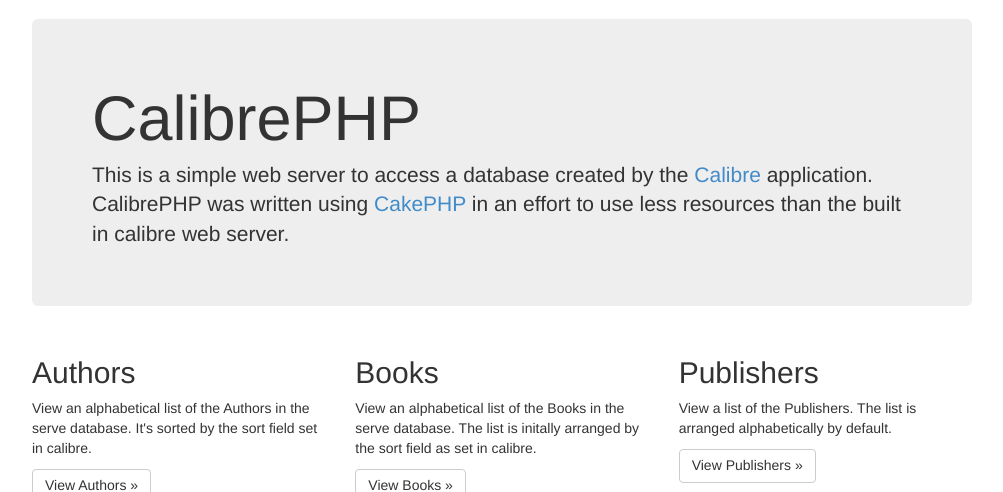
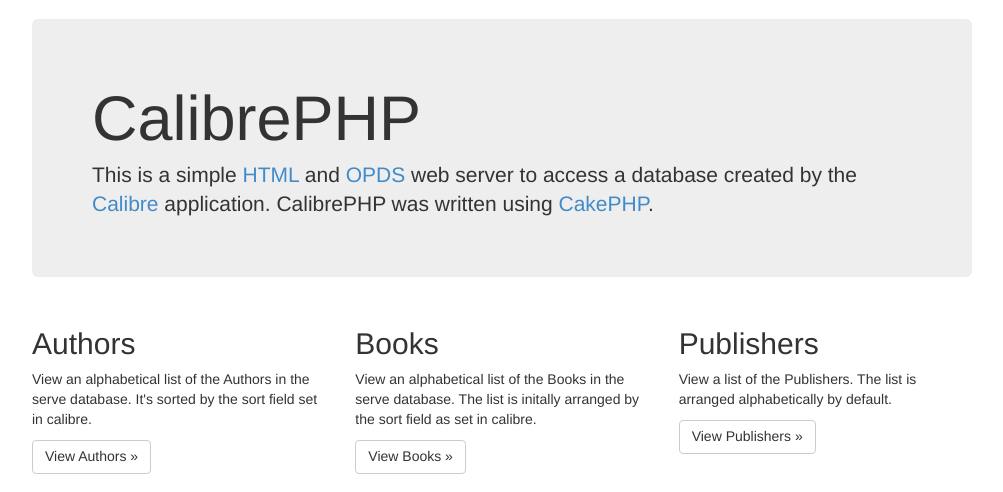
Before and after one commit to openam/calibrephp, a CakePHP app: the page made by app/View/Books/opds.ctp in a window 1280 px wide. Shown: the part 51-543 px from the top of the page, without its empty margins (138-1141 px from the left). Run offline with PHP 8.4 and a stand-in for CakePHP, Linux system fonts and the light colour scheme; the template is opened without the code that fills it, so the values that code supplies are empty; some libraries are stand-ins or nearby versions.

Commit message:
updated the language in the jumbotron and readme

```diff
--- a/app/View/Books/opds.ctp
+++ b/app/View/Books/opds.ctp
@@ -1,6 +1,6 @@
 <div class="jumbotron">
 	<h1>CalibrePHP</h1>
-	<p>This is a simple web server to access a database created by the <?php echo $this->Html->link("Calibre", 'http://calibre-ebook.com/'); ?> application. CalibrePHP was written using <?php echo $this->Html->link("CakePHP", 'http://cakephp.org'); ?> in an effort to use less resources than the built in calibre web server.</p>
+	<p>This is a simple <?php echo $this->Html->link('HTML', 'http://en.wikipedia.org/wiki/HTML'); ?> and <?php echo $this->Html->link('OPDS', 'http://en.wikipedia.org/wiki/OPDS'); ?> web server to access a database created by the <?php echo $this->Html->link("Calibre", 'http://calibre-ebook.com/'); ?> application. CalibrePHP was written using <?php echo $this->Html->link("CakePHP", 'http://cakephp.org'); ?>.</p>
 </div>
 <div class="row">
 	<div class="col col-lg-4">
```
Also changed, not shown: README.md.
